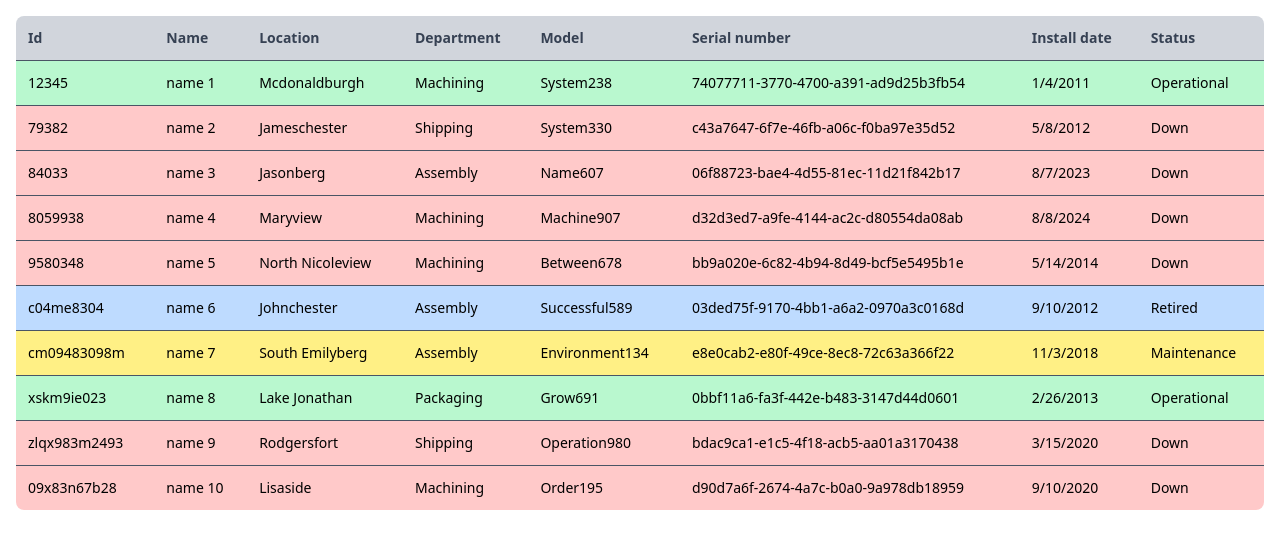
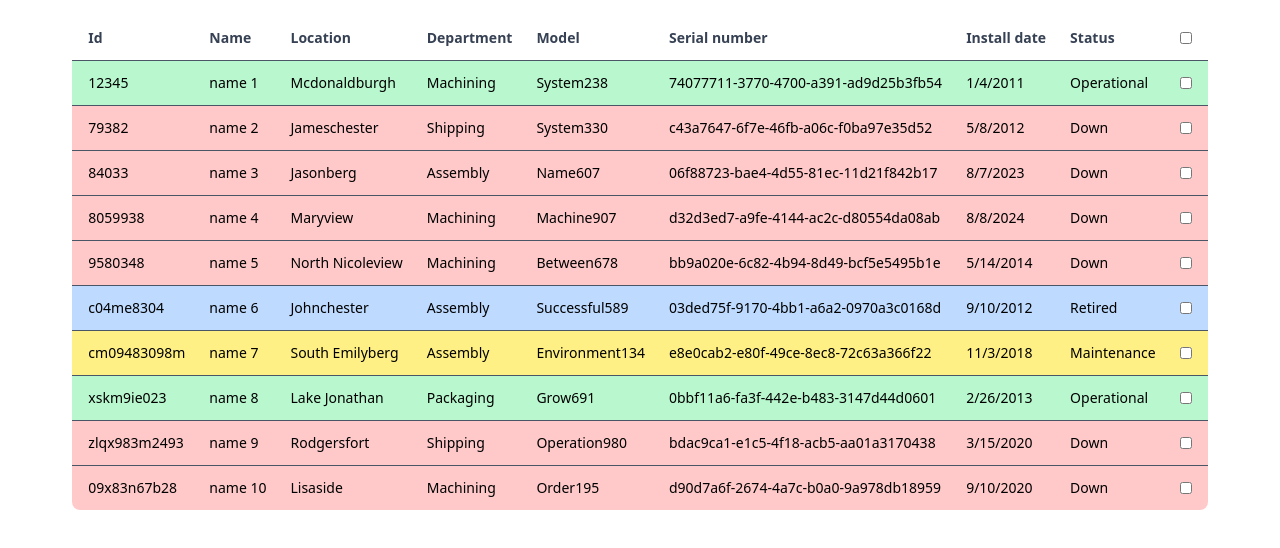
Before and after one commit to vanaigr/react-coding-challenge, a React (Vite) app: page /equipment in a window 1280 px wide. Shown: the top 548 px of the page. Built offline with nearby package versions, Linux system fonts and the light colour scheme.

Commit message:
feat: row selection

```diff
--- a/src/index.html
+++ b/src/index.html
@@ -2,7 +2,6 @@
 <html lang="en">
   <head>
     <meta charset="utf-8">
-    <link rel="stylesheet" href="https://fonts.googleapis.com/css2?family=Material+Symbols+Outlined:opsz,wght,FILL,GRAD@20..48,100..700,0..1,-50..200">
     <meta name="viewport" content="width=device-width, initial-scale=1">
     <title>React Coding Challenge</title>
     <script src="./index.tsx" type="module"></script>
--- a/src/routes/equipmentTable.tsx
+++ b/src/routes/equipmentTable.tsx
@@ -20,87 +20,168 @@ const statusColors = {
     Retired: 'bg-blue-200',
 } satisfies Colors<typeof statuses>
 
-type CellProps<T, Element> = R.PropsWithChildren<{}>
+type CellProps<Element> = R.PropsWithChildren<{}>
     & R.DetailedHTMLProps<R.HTMLAttributes<Element>, Element>
 
-function Cell<T extends RT.CellContext<Equipment, unknown>>(
-    { className, children, ...rest }: CellProps<T, HTMLDivElement>
-) {
-    return <div className={'px-3 py-3 ' + (className ?? '')} {...rest}>
+const cellClass = 'px-3 py-3'
+function Cell({ className, children, ...rest }: CellProps<HTMLDivElement>) {
+    return <div className={cellClass + ' ' + (className ?? '')} {...rest}>
         {children}
     </div>
 }
 
+function Header({ children }: R.PropsWithChildren<{}>) {
+    return <div className='px-3 py-3 upper font-bold text-gray-700'>
+        {children}
+    </div>
+}
+
+type InputProps = R.DetailedHTMLProps<R.InputHTMLAttributes<HTMLInputElement>, HTMLInputElement>
+function CellCheckbox(props: InputProps) {
+    // td doesn't allow to stretch items inside of it
+    // so we have to use `position: absolute; inset: 0`.
+    // We also need an extra element for minimum size.
+    return <>
+        <div className={cellClass}><div className='size-3'/></div>
+        <label
+            className={
+                cellClass + ' block max-w-full max-h-full'
+                    + ' absolute inset-0 flex items-center justify-center'
+            }
+        >
+            <input type="checkbox" className='size-3' {...props}/>
+        </label>
+    </>
+
+}
+
 const columns = [
     helper.accessor('id', {
-        header: 'Id',
-        cell: v => <Cell>{v.getValue()}</Cell>
+        header: () => <Header>Id</Header>,
+        cell: v => <Cell className='break-all'>{v.getValue()}</Cell>
     }),
     helper.accessor('name', {
-        header: 'Name',
+        header: () => <Header>Name</Header>,
         cell: v => <Cell>{v.getValue()}</Cell>
     }),
     helper.accessor('location', {
-        header: 'Location',
+        header: () => <Header>Location</Header>,
         cell: v => <Cell>{v.getValue()}</Cell>
     }),
     helper.accessor('department', {
-        header: 'Department',
+        header: () => <Header>Department</Header>,
         cell: v => <Cell>{v.getValue()}</Cell>
     }),
     helper.accessor('model', {
-        header: 'Model',
+        header: () => <Header>Model</Header>,
         cell: v => <Cell>{v.getValue()}</Cell>
     }),
     helper.accessor('serialNumber', {
-        header: 'Serial number',
-        cell: v => <Cell>{v.getValue()}</Cell>
+        header: () => <Header>Serial number</Header>,
+        cell: v => <Cell className='break-all'>
+            {v.getValue()}
+        </Cell>
     }),
     helper.accessor('installDate', {
-        header: 'Install date',
+        header: () => <Header>Install date</Header>,
         cell: v => <Cell>{componentsToString(v.getValue())}</Cell>
     }),
     helper.accessor('status', {
-        header: 'Status',
+        header: () => <Header>Status</Header>,
         cell: v => <Cell>{v.getValue()}</Cell>
+    }),
+    helper.display({
+        id: 'actions',
+        header: ({ table }) => {
+            return <CellCheckbox
+                checked={table.getIsAllRowsSelected()}
+                ref={it => {
+                    if(it == null) return
+                    // https://stackoverflow.com/a/73790704
+                    it.indeterminate = table.getIsSomeRowsSelected()
+                }}
+                onChange={table.getToggleAllRowsSelectedHandler()}
+            />
+        },
+        cell: ({ row }) => {
+            return <CellCheckbox
+                checked={row.getIsSelected()}
+                disabled={!row.getCanSelect()}
+                onChange={row.getToggleSelectedHandler()}
+            />
+        }
     }),
 ]
 
+type State = {
+    data: Array<Equipment>,
+    selected: RT.RowSelectionState,
+}
+
 export default function() {
     const store = R.useState(() => {
-        return Z.create<Array<Equipment>>(() => exampleData)
+        return Z.create<State>(() => ({ data: exampleData, selected: {} }))
     })[0]
-    const data = store()
+
+    const state = store()
 
     const table = RT.useReactTable({
-        data,
+        data: state.data,
         columns,
-        getCoreRowModel: RT.getCoreRowModel()
+        state: {
+            rowSelection: state.selected,
+        },
+        onRowSelectionChange: updater => {
+            if(typeof updater === 'function') {
+                store.setState(it => ({ selected: updater(it.selected) }))
+            }
+            else {
+                store.setState({ selected: updater })
+            }
+        },
+        getCoreRowModel: RT.getCoreRowModel(),
+        enableRowSelection: true,
     })
-    table.getTotalSize()
 
-    return <div className='relative overflow-x-auto rounded-lg text-sm m-4'>
-        <table className='w-full w-min-sm'>
+    return <Table table={table}/>
+}
+
+function Table({ table }: { table: RT.Table<Equipment> }) {
+    return <div className='overflow-auto rounded-lg text-sm m-4 max-w-7xl mx-auto'>
+        <table className='w-full'>
             <thead>
                 {table.getHeaderGroups().map(group => (
-                    <tr key={group.id} className='bg-gray-300'>
+                    <tr key={group.id}>
+                        <td className='pl-1'/>
                         {group.headers.map(header => (
-                            <td key={header.id} className='px-3 py-3 upper font-bold text-gray-700'>
-                                {header.column.columnDef.header?.toString()}
+                            <td key={header.id} className='relative'>
+                                {RT.flexRender(
+                                    header.column.columnDef.header,
+                                    header.getContext()
+                                )}
                             </td>
                         ))}
+                        <td className='pr-1'/>
                     </tr>
                 ))}
             </thead>
             <tbody>
                 {table.getRowModel().rows.map(row => {
                     const status = row.getValue<Equipment['status']>('status')
-                    return <tr key={row.id} className={statusColors[status] + ' border-t border-t-gray-600'}>
+                    return <tr
+                        key={row.id}
+                        className={statusColors[status] + ' border-t border-t-gray-600'}
+                    >
+                        <td className='pl-1'/>
                         {row.getVisibleCells().map(cell => (
-                            <td key={cell.id}>
-                                {RT.flexRender(cell.column.columnDef.cell, cell.getContext())}
+                            <td key={cell.id} className='relative'>
+                                {RT.flexRender(
+                                    cell.column.columnDef.cell,
+                                    cell.getContext()
+                                )}
                             </td>
                         ))}
+                        <td className='pr-1'/>
                     </tr>
                 })}
             </tbody>
```
